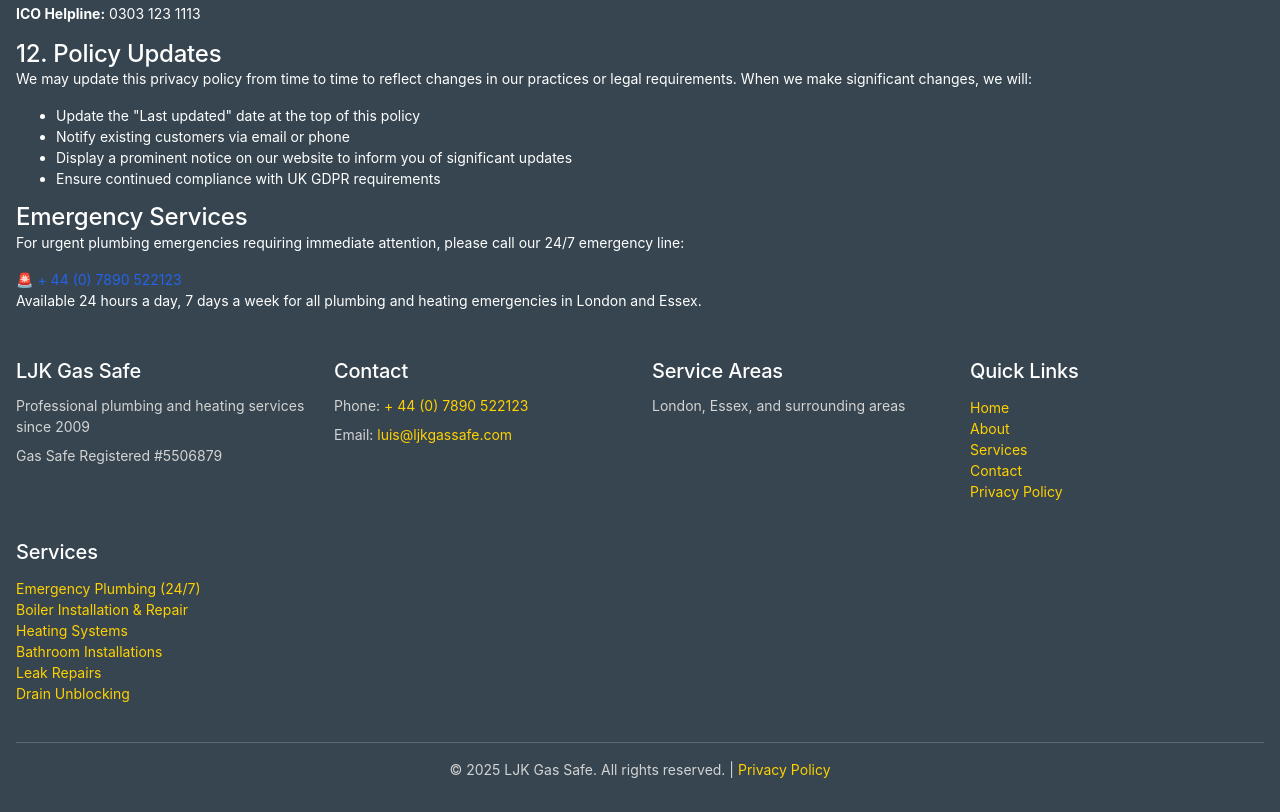
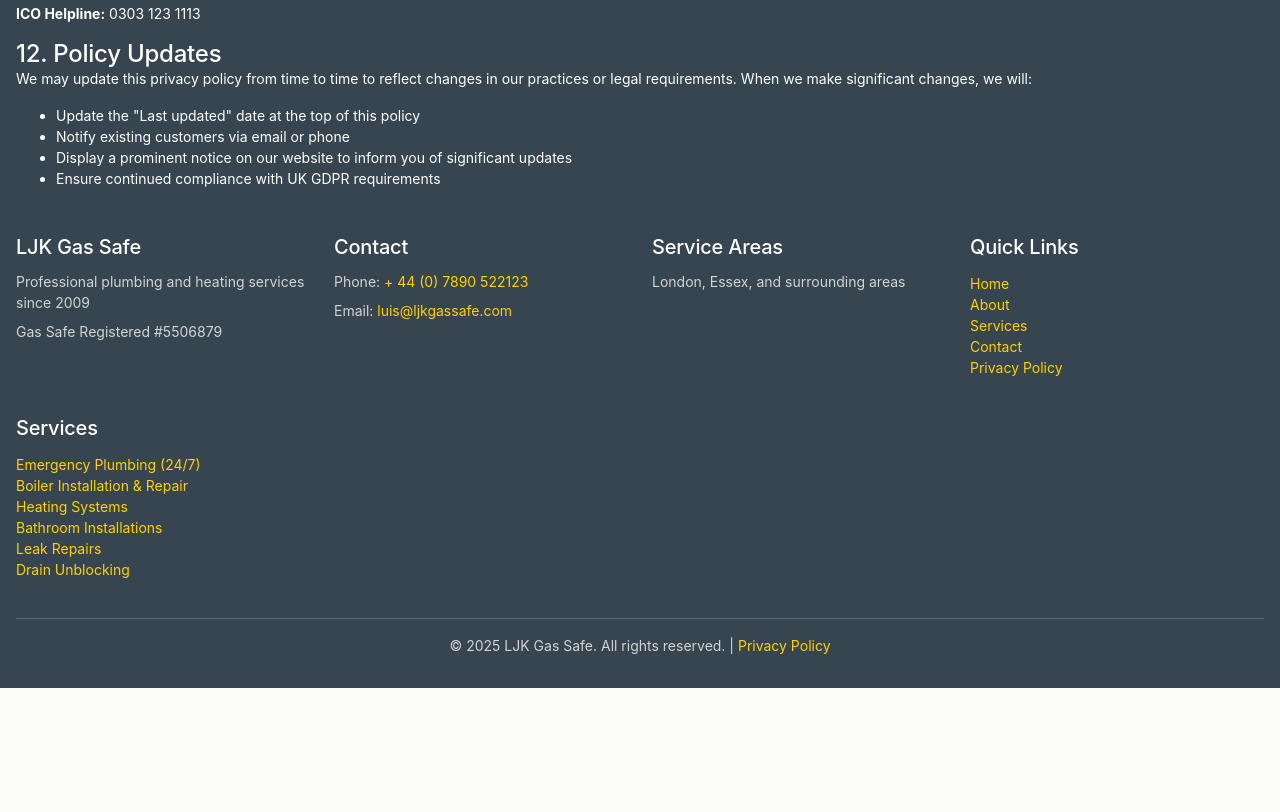
Before and after one commit to AutO-AL/ljk-gas-safe-website, a plain HTML site: page privacy_policy.html in a window 1280 px wide. Shown: the part 2603-3415 px from the top of the page. After the commit the page ends 3291 px from the top, so only its background shows below. Drawn offline with Linux system fonts and the light colour scheme; a web font is replaced by a local one.

Commit message:
clean up privacy_policy.html

```diff
--- a/privacy_policy.html
+++ b/privacy_policy.html
@@ -49,7 +49,7 @@
         <div class="container">
             <div class="emergency-content">
                 <span class="emergency-text">🚨 24/7 Emergency Service Available</span>
-                <a href="tel:+447890522123" class="emergency-phone" aria-label="Call emergency number +44 7890 522123">+ 44 (0) 7890 522123</a>
+                <a href="tel:+447890522123" class="emergency-phone">+ 44 (0) 7890 522123</a>
             </div>
         </div>
     </div>
@@ -243,14 +243,7 @@
                     </ul>
                 </section>
 
-                <section class="emergency-section">
-                    <h2>Emergency Services</h2>
-                    <p>For urgent plumbing emergencies requiring immediate attention, please call our 24/7 emergency line:</p>
-                    <div class="emergency-contact">
-                        <a href="tel:+447890522123" class="emergency-phone-large" aria-label="Call emergency plumbing service on +44 7890 522123">🚨 + 44 (0) 7890 522123</a>
-                        <p class="emergency-note">Available 24 hours a day, 7 days a week for all plumbing and heating emergencies in London and Essex.</p>
-                    </div>
-                </section>
+
             </div>
         </div>
     </main>
```
Also changed, not shown: index.html (+2 -0 lines).
